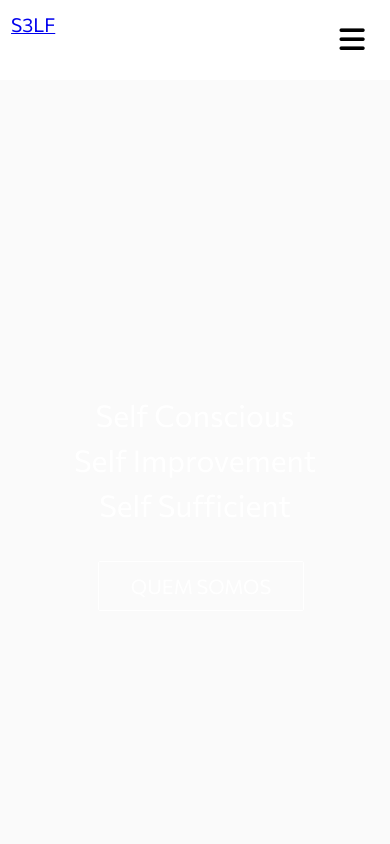
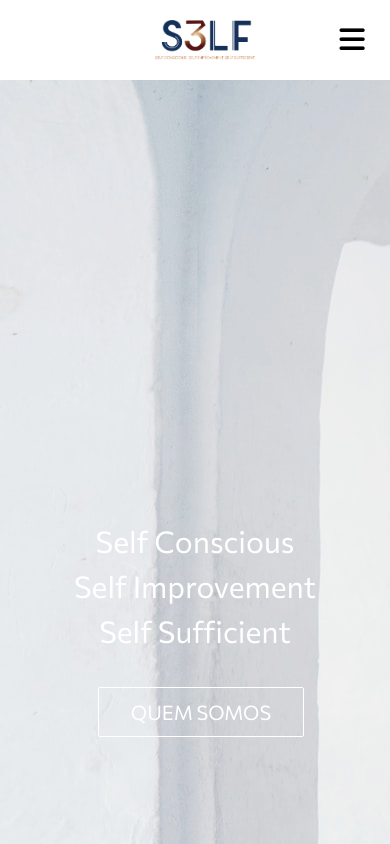
Before and after one commit to Isa1Maria/s3lf, a React (Create React App) app: page / in a window 390 px wide. Shown: the top 844 px of the page. Built offline with nearby package versions, Linux system fonts and the light colour scheme.

Commit message:
BackgroundHeroSection

```diff
--- a/src/Componentes/HeroSection.css
+++ b/src/Componentes/HeroSection.css
@@ -1,6 +1,6 @@
 .hero-container {
-  background: #fff;
-  height: 100vh;
+  background: url(../Images/s3lfh.jpg) no-repeat;
+  height: 130vh;
   width: 100%;
   display: flex;
   flex-direction: column;
--- a/src/Componentes/Navbar.css
+++ b/src/Componentes/Navbar.css
@@ -1,5 +1,5 @@
 .navbar {
-  background: #fff;
+  background: transparent;
   height: 80px;
   display: flex;
   justify-content: center;
@@ -19,7 +19,7 @@
 }
 
 .nav-logo {
-  position: absolute;
+  position: relative;
   justify-self: start;
   cursor: pointer;
   display: flex;
@@ -52,12 +52,12 @@
 }
 
 .nav-links:hover {
-  border-bottom: 4px solid #fff;
+  border-bottom: 2px solid #dab893;
   transition: all 0.2s ease-out;
 }
 
 .md-menu {
-  color: #fff;
+  color: transparent;
   font-size: 2rem;
 }
 
@@ -87,7 +87,7 @@
   }
 
   .nav-menu.active {
-    background: #242222;
+    background: #dab893;
     left: 0;
     opacity: 1;
     transition: all 0.5s ease;
--- a/src/Componentes/Navbar.js
+++ b/src/Componentes/Navbar.js
@@ -1,6 +1,7 @@
 import React, { useState } from 'react';
 import { Link } from 'react-router-dom';
 import './Navbar.css';
+import logo from '../Images/logo.png';
 
 function Navbar() {
   const [click, setClick] = useState(false);
@@ -15,8 +16,9 @@ function Navbar() {
     <>
       <nav className='navbar'>
         <div className='navbar-container'>
-          <Link to='/' className='navbar-logo' onClick={closeMobileMenu}>
-            S3LF
+          <Link to='/' className='nav-logo' onClick={closeMobileMenu}>
+          <img src={logo} width={100}
+  height={40} alt="Logo" />
           </Link>
           <div className='menu-icon' onClick={handleClick}>
             <i className={click ? 'fas fa-times' : 'fas fa-bars'} />
```
